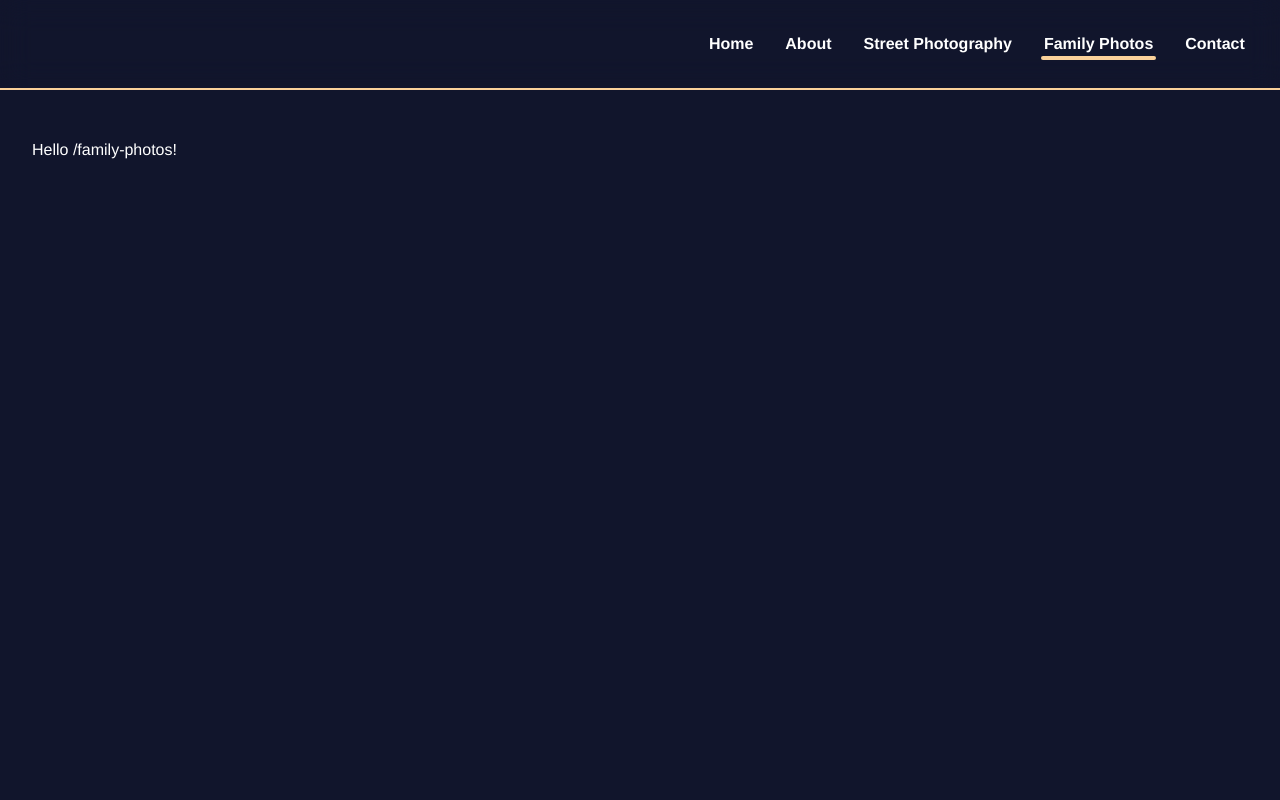
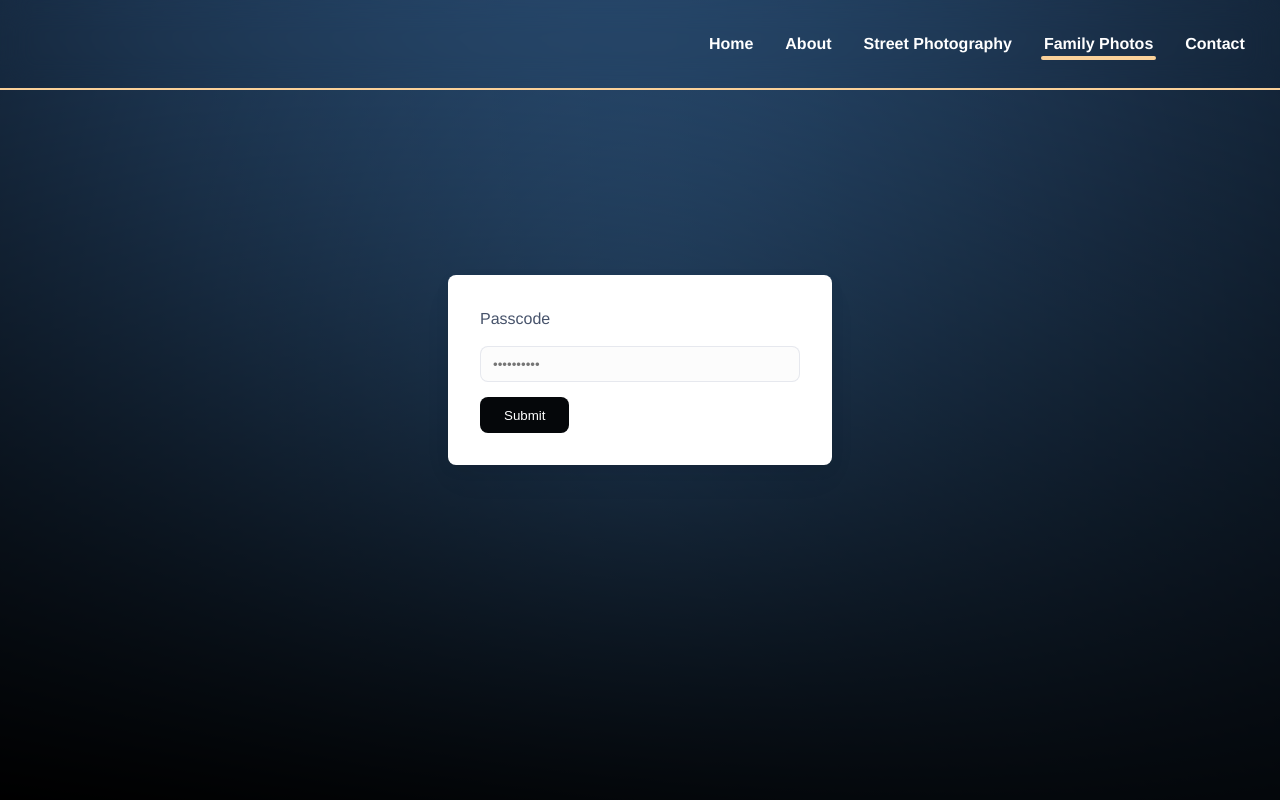
Before and after one commit to nemeseri/family-site-reactjs, a React (Vite) app: page /family-photos in a window 1280 px wide. Built offline with nearby package versions, Linux system fonts and the light colour scheme.

Commit message:
Fetch then render. Family form basics

```diff
--- /dev/null
+++ b/src/assets/family-photos.css
@@ -0,0 +1,64 @@
+.family-photos {
+  background-color: #3b6da2;
+  background-image: -webkit-linear-gradient(263deg, rgba(255, 255, 255, 0.2) 0%, #000000 100%), -webkit-linear-gradient(18deg, rgba(255, 255, 255, 0.25) 25%, rgba(0, 0, 0, 0.25) 100%), -webkit-radial-gradient(47% 102%, rgba(255, 255, 255, 0.5) 0%, rgba(21, 24, 32, 0.6) 120%);
+  background-image: linear-gradient(-173deg, rgba(255, 255, 255, 0.2) 0%, #000000 100%), linear-gradient(72deg, rgba(255, 255, 255, 0.25) 25%, rgba(0, 0, 0, 0.25) 100%), radial-gradient(47% 102%, rgba(255, 255, 255, 0.5) 0%, rgba(21, 24, 32, 0.6) 120%);
+  background-blend-mode: multiply;
+}
+
+.family-photos main {
+  height: 70vh;
+  display: flex;
+  align-items: center;
+}
+
+.family-photos form {
+  width: 30vw;
+  background-color: #fff;
+  box-shadow: rgba(9, 11, 17, 0.05) 0px 5px 15px 0px, rgba(19, 23, 32, 0.05) 0px 15px 35px -5px;
+  border-radius: 8px;
+  color: #47536b;
+  margin: 0 auto;
+  padding: 2rem;
+}
+
+.family-photos h1 {
+  margin: 0;
+  font-size: 1.2rem;
+  font-weight: 600;
+}
+
+.family-photos label {
+  display: block;
+}
+
+.family-photos input {
+  display: block;
+  background: #fcfcfc;
+  border: 1px solid rgba(194, 201, 214, 0.4);
+  border-radius: 8px;
+  height: 36px;
+  padding: 8px 12px;
+  box-sizing: border-box;
+  color: #0b0e14;
+  width: 100%;
+  margin: 15px 0;
+}
+
+.family-photos input:hover {
+  border-color: #94a0b8;
+}
+
+.family-photos button {
+  background-color: #05070a;
+  border: 0;
+  color: #fff;
+  padding: 8px 24px;
+  height: 36px;
+  display: block;
+  cursor: pointer;
+  border-radius: 8px;
+}
+
+.family-photos button:hover {
+  background-color: #333c4d;
+}
--- a/src/assets/street-photography.css
+++ b/src/assets/street-photography.css
@@ -48,8 +48,8 @@
   overflow: hidden;
   display: block;
   border-radius: 0.6rem;
-  border: 2px solid rgba(250, 209, 154, .7);
-  color: #fad19a;
+  border: 2px solid #fff;
+  color: #fff;
 }
 
 .street-photography dialog button::before {
@@ -58,12 +58,12 @@
   text-align: center;
   text-indent: 0;
   line-height: 2.4rem;
-  color: #fad19a;
+  color: #fff;
   font-size: 1.2rem;
 }
 
 .street-photography dialog button:hover::before {
-  background-color: rgba(250, 209, 154, .7);
+  background-color: #fff;
   color: #000;
 }
 
--- a/src/routes/family-photos.tsx
+++ b/src/routes/family-photos.tsx
@@ -1,5 +1,21 @@
 import { createFileRoute } from '@tanstack/react-router'
+import '../assets/family-photos.css';
 
 export const Route = createFileRoute('/family-photos')({
-  component: () => <div>Hello /family-photos!</div>,
+  component: FamilyPhotos,
 })
+
+function FamilyPhotos() {
+
+  function handleSubmit(e: React.FormEvent<HTMLFormElement>) {
+    e.preventDefault();
+  }
+
+  return (
+    <form onSubmit={handleSubmit}>
+      <label htmlFor='familyPhotosPasscode'>Passcode</label>
+      <input id='familyPhotosPasscode' name='passcode' placeholder="••••••••••" type='password' />
+      <button type='submit'>Submit</button>
+    </form>
+  );
+}
--- a/src/routes/street-photography.tsx
+++ b/src/routes/street-photography.tsx
@@ -11,27 +11,26 @@ export const Route = createFileRoute('/street-photography')({
 
 const API_URL = import.meta.env.VITE_API_URL;
 
+async function fetchPhotos() {
+  const response = await fetch(API_URL.concat('/flickr/get-street'));
+  if (!response.ok) {
+    throw new Error(`Can't reach server API.`);
+  }
+  return response.json();
+}
+
 function StreetPhotography() {
   const [photos, setPhotos] = useState<FlickrImgInSet[]>([]);
   const [activePhoto, setActivePhoto] = useState<FlickrImgInSet | null>(null);
   const [error, setError] = useState<boolean>(false);
-  const getPhotosUrl = API_URL.concat('/flickr/get-street');
 
   useEffect(() => {
-    async function getFlickrPhotos() {
-      try {
-        const response = await fetch(getPhotosUrl);
-        if (!response.ok) {
-          throw new Error(`Can't reach server API.`);
-        }
-        const data = await response.json();
-        setPhotos(data);
-      } catch (err) {
-        setPhotos([]);
-        setError(true);
-      }
+    try {
+      fetchPhotos().then(data => setPhotos(data));
+    } catch (err) {
+      setPhotos([]);
+      setError(true);
     }
-    getFlickrPhotos();
   }, []);
 
   return (
```
